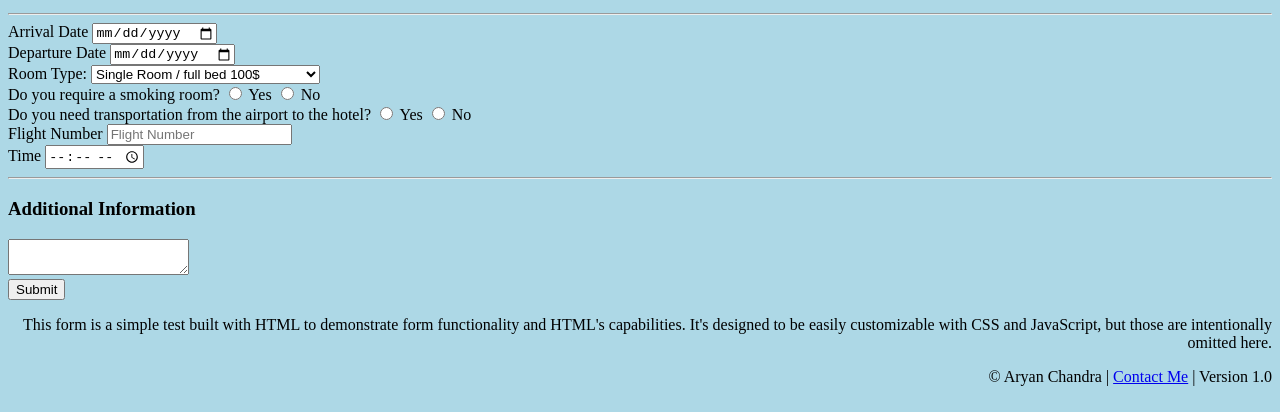
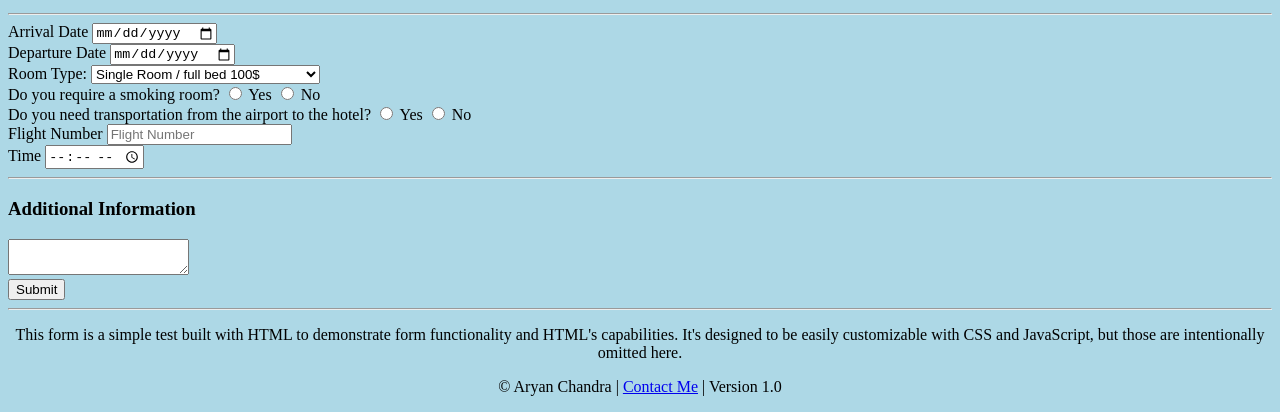
Before and after one commit to Aryan-onGithub/Hotel-registration-form-with-HTML, a plain HTML site: page form.html in a window 1280 px wide. Shown: the part 570-982 px from the top of the page. Drawn offline with Linux system fonts and the light colour scheme.

Commit message:
some basic changis

```diff
--- a/form.html
+++ b/form.html
@@ -109,7 +109,8 @@
             <button type="submit">Submit</button>
         </form>
     </main>
-    <footer style="text-align: right;">  <!--  Using CSS (the better approach) -->
+    <hr>
+    <footer style="text-align: center;">  <!--  Using CSS (the better approach) -->
         <p>This form is a simple test built with HTML to demonstrate form functionality and HTML's capabilities. It's designed to be easily customizable with CSS and JavaScript, but those are intentionally omitted here.</p>
         <p>&copy Aryan Chandra |  <a href="mailto:aryanprofessional498@gmail.com">Contact Me</a> | Version 1.0</p>
     </footer>
```
